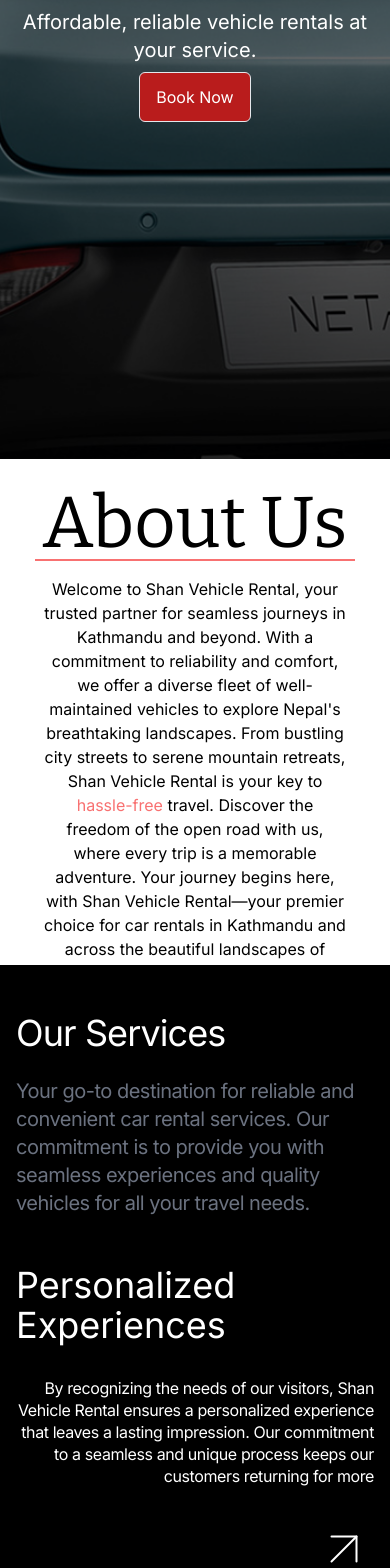
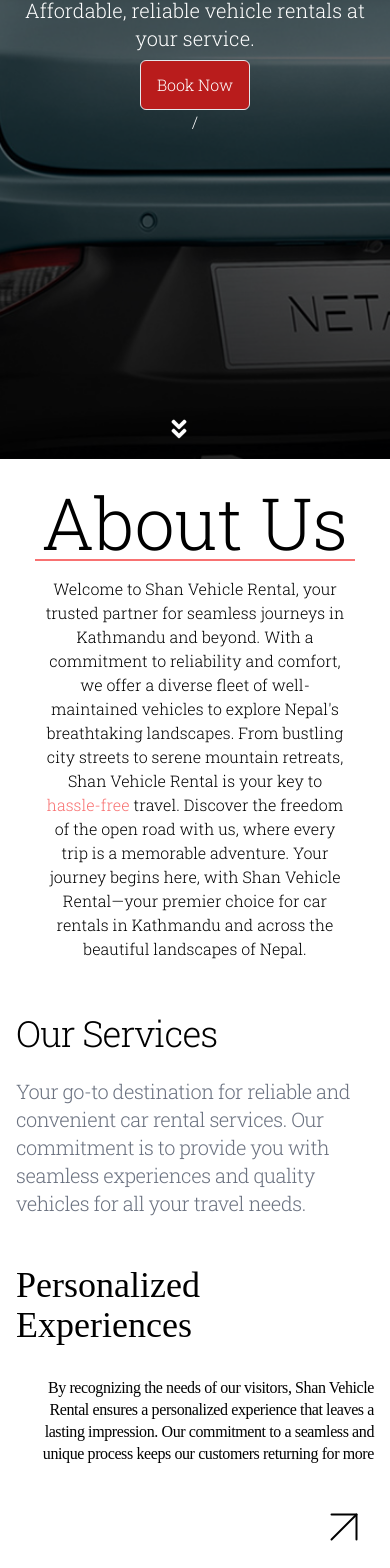
Before and after one commit to rasik-nep/Car-rental-frontend, a React (Vite) app: page / in a window 390 px wide. Shown: the part 385-1953 px from the top of the page. Built offline with nearby package versions, Linux system fonts and the light colour scheme.

Commit message:
feat: added whatsapp number, fixed colors and added features in hero

```diff
--- a/package.json
+++ b/package.json
@@ -12,7 +12,8 @@
   "dependencies": {
     "react": "^18.2.0",
     "react-dom": "^18.2.0",
-    "react-fast-marquee": "^1.6.3"
+    "react-fast-marquee": "^1.6.3",
+    "react-icons": "^5.0.1"
   },
   "devDependencies": {
     "@types/react": "^18.2.43",
--- a/src/App.tsx
+++ b/src/App.tsx
@@ -9,7 +9,7 @@ import Footer from "./components/Footer";
 function App() {
 
   return (
-    <div className="bg-black text-white" >
+    <div className="text-black" >
       <Navbar />
       <Hero title={"Explore with Ease"} subtitle={"Affordable, reliable vehicle rentals at your service."} image={'./neta-back.jpg'} full={true} />
       <About />
--- a/src/components/About.tsx
+++ b/src/components/About.tsx
@@ -1,6 +1,6 @@
 export default function About() {
     return (
-        <section className="full-container h-[60vh] bg-white text-black p-7">
+        <section className="full-container h-[60vh] bg-white text-black p-7" id ="about">
             <div className="">
                 <h1 className="text-7xl font-alfa-slab text-bold text-center border-b-2 border-opacity-100 border-red-400 w-[20rem] mx-auto">About Us</h1>
                 <div className="max-w-[40rem] mx-auto text-center p-4">
--- a/src/components/Hero.tsx
+++ b/src/components/Hero.tsx
@@ -1,4 +1,5 @@
 import Button from "./Button";
+import { FaAngleDoubleDown } from "react-icons/fa";
 
 type HeroProps = {
     title: string;
@@ -8,8 +9,18 @@ type HeroProps = {
 }
 
 const Hero = ({ title, subtitle, image, full }: HeroProps) => {
+    const scrollToNextSection = () => {
+        const nextSection = document.getElementById("about");
+
+        if (nextSection) {
+            window.scrollTo({
+                top: nextSection.offsetTop,
+                behavior: 'smooth',
+            });
+        }
+    };
     return (
-        <section className="hero">
+        <section className="hero bg-black text-white">
             <img
                 src={image}
                 alt="Your Image"
@@ -18,9 +29,18 @@ const Hero = ({ title, subtitle, image, full }: HeroProps) => {
             <div
                 className="h-[100vh] top-[-50px] absolute flex flex-col justify-center items-center w-full "
             >
-                <h1 className="text-7xl font-alfa-slab text-bold text-center">{title}</h1>
+                <h1 className="text-7xl font-cursive text-bold text-center">{title}</h1>
                 {subtitle && <p className="text-xl mt-3 text-center m-2">{subtitle}</p>}
-                <Button type="button" title="Book Now" variant="btn_dark_red_outline_rounded" />
+                <a href="https://wa.me/9869292648?text=Reserve a car" target="_blank">
+                    <Button type="button" title="Book Now" variant="btn_dark_red_outline_rounded" />
+                </a>/
+            </div>
+            {/* Button placed at the bottom */}
+            <div className="absolute bottom-4 right-4 mt-[00px] w-full">
+                {full && <FaAngleDoubleDown
+                    className="text-white cursor-pointer text-2xl mx-auto animate-bounce"
+                    onClick={scrollToNextSection}
+                />}
             </div>
         </section>
     );
--- a/src/components/services/TextComponent.tsx
+++ b/src/components/services/TextComponent.tsx
@@ -17,12 +17,12 @@ export default function TextComponent({ index, firstSpan, secondSpan, descriptio
         console.log("clicked")
     }
     return (
-        <div className="group block cursor-pointer mb-14 pb-8 border-b-2 border-white border-opacity-10 hover:border-opacity-100 items-center transition duration-300" onClick={handleDivClick} key={firstSpan}>
+        <div className="group block cursor-pointer mb-14 pb-8 border-b-2 border-black-70 border-opacity-10 hover:border-opacity-100 items-center transition duration-300" onClick={handleDivClick} key={firstSpan}>
             <div className="flex flex-wrap -mx-4">
                 <div className="w-full lg:w-4/12 px-4 mb-8 lg:mb-0">
                     <div className="flex items-start">
-                        <span className="hidden group-hover:inline-block mr-5 font-heading text-4xl font-medium text-red-400">{index}</span>
-                        <h4 className="font-heading text-4xl font-medium text-white group-hover:text-red-400">
+                        <span className="hidden group-hover:inline-block mr-5 font-heading text-4xl font-medium text-red-400 font-cursive">{index}</span>
+                        <h4 className="font-heading text-4xl font-medium text-black-90 group-hover:text-red-400 font-cursive">
                             <span className="block">{firstSpan}</span>
                             <span>{secondSpan}</span>
                         </h4>
@@ -30,11 +30,11 @@ export default function TextComponent({ index, firstSpan, secondSpan, descriptio
                 </div>
                 <div className="w-full lg:w-6/12 px-4 mb-8 lg:mb-0">
                     <div className="relative flex items-center">
-                        <p className="max-w-md ml-auto text-right text-white tracking-tight leading-snug">{descriptionShort}</p>
+                        <p className="max-w-md ml-auto text-right text-black-90 tracking-tight leading-snug font-cursive">{descriptionShort}</p>
                     </div>
                 </div>
                 <div className="w-full lg:w-2/12 px-4 text-right">
-                    <span className="inline-block text-white group-hover:text-red-400 transform rotate-0 group-hover:rotate-90 transition duration-300">
+                    <span className={`inline-block text-black-90 group-hover:text-red-400 transform rotate-0 group-hover:rotate-90 ${isClicked ? "rotate-90" : ""} transition duration-300`}>
                         <svg width="60" height="60" viewBox="0 0 60 60" fill="none" xmlns="http://www.w3.org/2000/svg">
                             <path d="M17.5 42.5L42.5 17.5" stroke="currentColor" strokeWidth="2" strokeLinecap="round" strokeLinejoin="round"></path>
                             <path d="M17.5 17.5H42.5V42.5" stroke="currentColor" strokeWidth="2" strokeLinecap="round" strokeLinejoin="round"></path>
@@ -42,8 +42,8 @@ export default function TextComponent({ index, firstSpan, secondSpan, descriptio
                     </span>
                 </div>
             </div>
-            {isClicked && <div className="w-full flex items-center px-10">
-                <p className="max-w-[40rem] mr-auto text-left text-white tracking-tight leading-snug md:ml-20">{descriptionLong}</p>
+            {isClicked && <div className="w-full flex items-center px-10 lg:py-4">
+                <p className="max-w-[40rem] mr-auto text-left text-black-90 tracking-tight leading-snug md:ml-20">{descriptionLong}</p>
                 {/* <img src={imgLink} alt="Image clicked" className="h-[20rem] w-[30rem] p-6" /> */}
             </div>}
 
--- a/src/components/services/index.tsx
+++ b/src/components/services/index.tsx
@@ -6,7 +6,7 @@ export default function Services() {
         <section className="relative py-12 md:py-24 bg-body overflow-hidden">
             <div className="relative container mx-auto px-4">
                 <div className="relative max-w-lg lg:max-w-4xl mx-auto lg:mx-0 mb-12">
-                    <h2 className="font-heading text-4xl xs:text-5xl sm:text-6xl lg:text-7xl font-medium text-white tracking-tight mb-6">Our Services</h2>
+                    <h2 className="font-heading text-4xl xs:text-5xl sm:text-6xl lg:text-7xl font-medium tracking-tight mb-6">Our Services</h2>
                     <p className="max-w-xl text-xl text-gray-500 tracking-tight">Your go-to destination for reliable and convenient car rental services. Our commitment is to provide you with seamless experiences and quality vehicles for all your travel needs.</p>
                 </div>
                 <div className="relative">
--- a/src/index.css
+++ b/src/index.css
@@ -1,4 +1,4 @@
-@import url('https://fonts.googleapis.com/css2?family=Alfa+Slab+One&family=Bitter:ital,wght@0,400;1,100&display=swap');
+@import url('https://fonts.googleapis.com/css2?family=Alfa+Slab+One&family=Bitter:ital,wght@0,400;1,100&family=Roboto+Slab:wght@300&family=Roboto:ital,wght@0,300;1,300&display=swap');
 @import url('https://fonts.googleapis.com/css2?family=Inter:wght@400;700&display=swap');
 
 @tailwind base;
@@ -12,7 +12,10 @@
 }
 
 body {
-  font-family: 'Inter', sans-serif;
+  font-family: 'Alfa Slab One', serif;
+  font-family: 'Bitter', serif;
+  font-family: 'Roboto', sans-serif;
+  font-family: 'Roboto Slab', serif;
 }
 
 .heading-container {
@@ -26,10 +29,9 @@ nav img{
 }
 
 @layer utilities {
-  .font-alfa-slab {
-    font-family: 'Alfa Slab One', serif;
-    font-family: 'Bitter', serif;
-  }
+  .font-cursive {
+      font-family: 'Dancing Script', cursive;
+    }
 
   .btn_transparent {
     @apply border-white px-4 py-1 text-white
```
Also changed, not shown: 1 other file (tests, documents, lock files or other folders).
